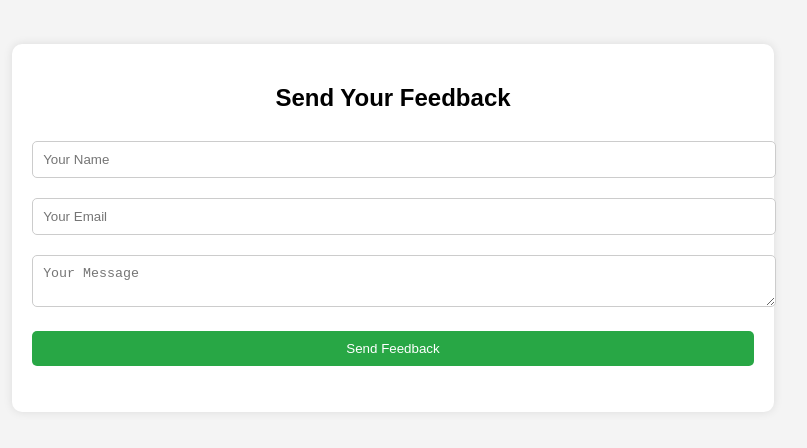
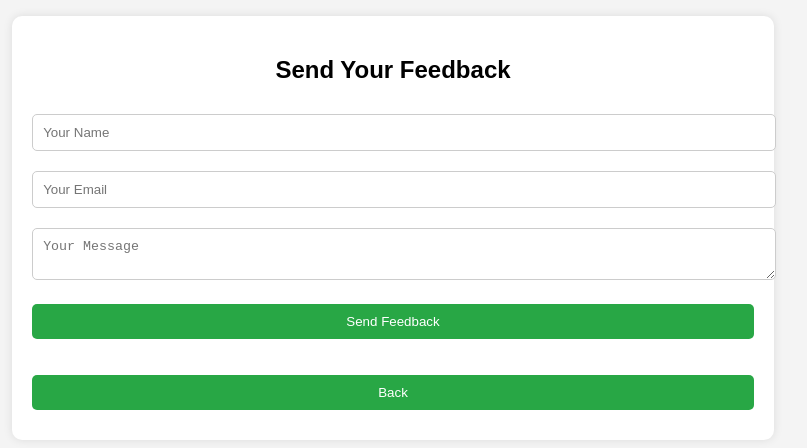
Before and after one commit to YASHWANTHGOWDAKS5/ZeroWasteKitchen_Contact, a plain HTML site: page index.html in a window 1280 px wide. Shown: the part 180-628 px from the top of the page, without its empty margins (247-1054 px from the left). Drawn offline with nearby package versions, Linux system fonts and the light colour scheme.

Commit message:
Update index.html

```diff
--- a/index.html
+++ b/index.html
@@ -49,6 +49,7 @@
             <button type="submit">Send Feedback</button>
         </form>
         <p id="form-status"></p>
+        <button href="https://zero-waste-kitchen-cgatn83mw-yashwanth-gowda-kss-projects.vercel.app/">Back</button>
     </div>
 
     <script>
```
